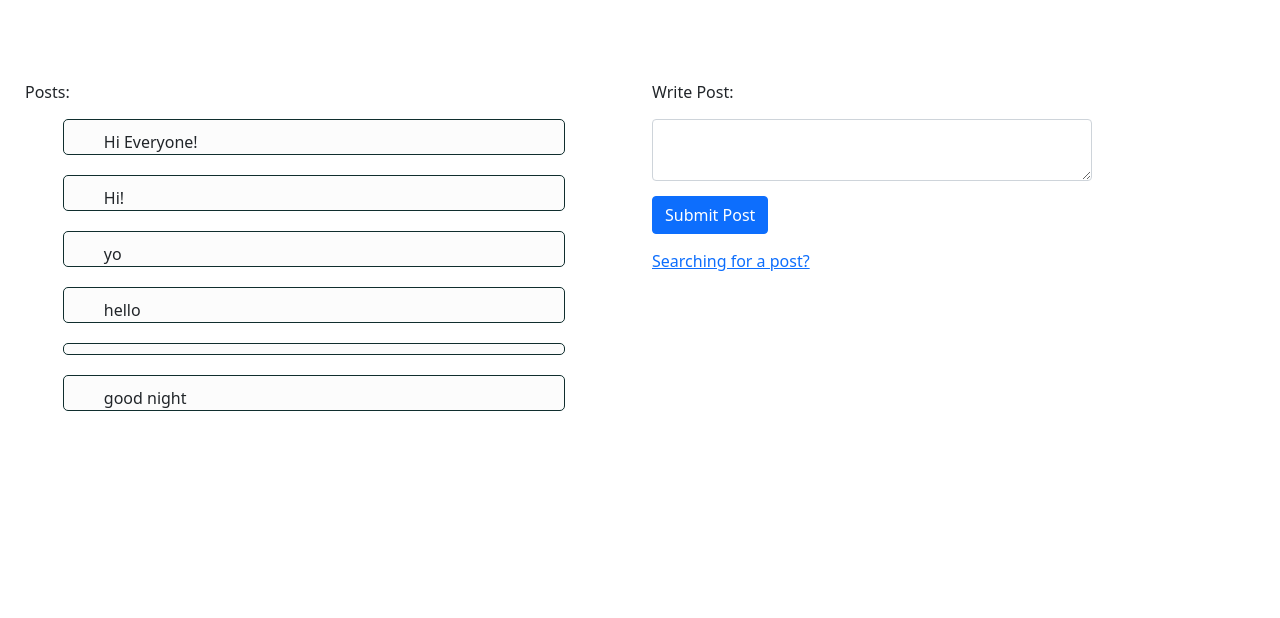
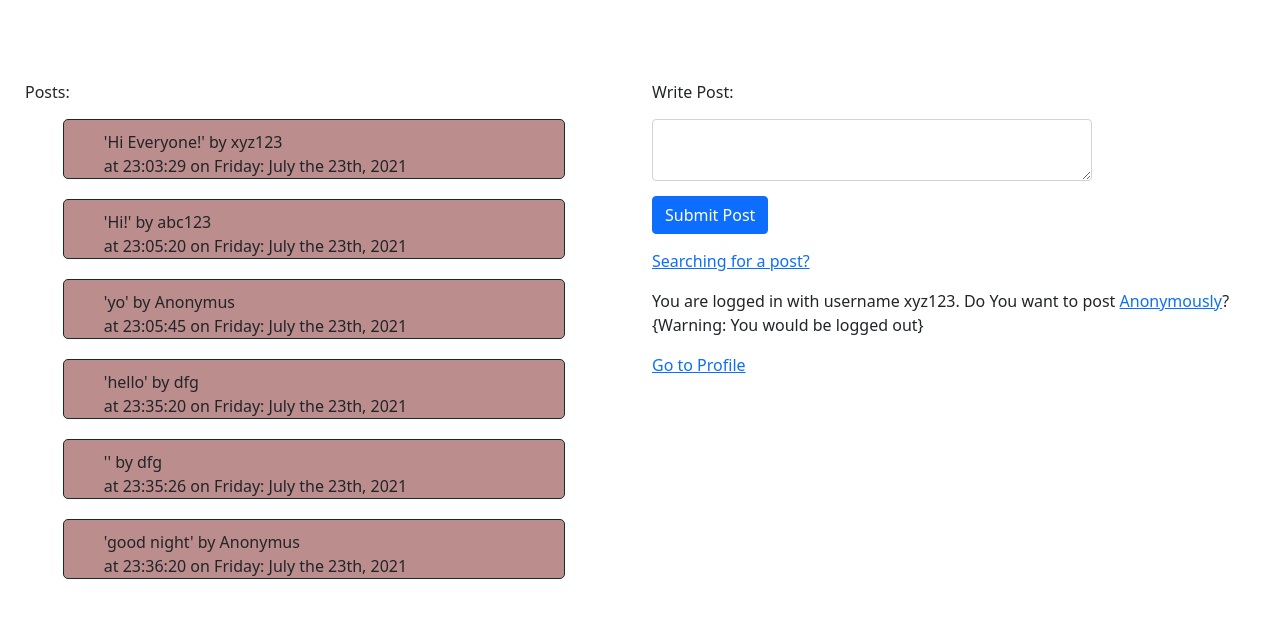
Before and after one commit to Saumya8/XSS-Vunerable-Board, a Flask app: page /posts in a window 1280 px wide. Shown: the top 618 px of the page. Run offline with Flask 2, Linux system fonts and the light colour scheme; a user stored in the database is signed in; data comes from the database, SQL or seed files in the repository; both versions use the stored data as it was after the commit.

Commit message:
Linked search engine with Database

```diff
--- a/ajax/app.py
+++ b/ajax/app.py
@@ -1,7 +1,9 @@
 #from db import add_user
 from flask import Flask, render_template, request, url_for,redirect, flash, Response
 import db
+import re
 import sqlite3
+import datetime
 from werkzeug.security import generate_password_hash, check_password_hash
 from flask_login import LoginManager, UserMixin, login_required, login_user, logout_user, current_user
 #from forms import LoginForm
@@ -15,16 +17,41 @@ app.config['SECRET_KEY'] = SECRET_KEY
 login_manager = LoginManager(app)
 login_manager.login_view = "login"
 
+def search_posts(input_query):
+    posts = db.get_posts();
+    result = []
+    for (post, username, time) in posts:
+        if re.search(text_str(input_query), text_str(post)) or re.search(text_str(input_query),text_str(username)):
+            result.append([post, username, time])
+    return result
+
+def text_str(input):
+    return str(input).lower()
+
 @app.route("/")
 def search():
     input_query=request.args.get('input')
-    return render_template('search.html', search_query=input_query)
+    result = search_posts(input_query)
+    if result == []:
+        return render_template('search.html', search_query=input_query, result =None)
+
+    print("got some matches")
+    return render_template('search.html', search_query=input_query, result=result)
+        #redirect(url_for())
+
+#@app.route("/results")
 
 
 @app.route("/posts", methods=['GET', 'POST'])
 def c():
-    if request.method == 'POST':
-        db.add_post(request.form['post'])
+    if request.method == 'POST' and request.form['post'] is not None:
+        if current_user.is_authenticated:
+            username = current_user.email
+        else:
+            username = "Anonymus"
+        now = datetime.datetime.now()
+        time = now.strftime('%H:%M:%S on %A: %B the %dth, %Y')
+        db.add_post(request.form['post'], username, time)
     posts = db.get_posts()
     return render_template('posts.html',posts=posts)
 
@@ -101,6 +128,8 @@ def logout():
 def signup():
     print("start signup")
     if request.method == 'POST':
+        #if current_user.is_authenticated:
+        db.connect_db()
         #creating a default email for non-null
         email = "S"; password ="S"; print("input start")
         email = request.form['username']
@@ -136,6 +165,7 @@ def login():
         return redirect(url_for('search'))
 
     if request.method == 'POST':
+        db.connect_db()
         print("take input")
         email = request.form['username']
         password = request.form['password']
@@ -164,8 +194,8 @@ def login():
                 login_user(Us, remember=remember)
                 print("login Successfull")
                 Umail = list({email})[0].split('@')[0]
-                flash('Logged in successfully '+Umail)
-                redirect(url_for('search'))
+                flash('Logged in successfully '+ Umail)
+                return redirect(url_for('success'))
             else:
                 print("login unsuccessfull")
                 flash('Login Unsuccessfull. Wrong password')
--- a/ajax/db.py
+++ b/ajax/db.py
@@ -5,7 +5,7 @@ import sqlite3
 def connect_db():
     db = sqlite3.connect('database.db')
     db.cursor().execute('CREATE TABLE IF NOT EXISTS posts '
-                        '(id INTEGER PRIMARY KEY, post TEXT)')
+                        '(id INTEGER PRIMARY KEY, post TEXT, username Text, time TEXT)')
     db.cursor().execute('CREATE TABLE IF NOT EXISTS users '
                         '(user_id INTEGER PRIMARY KEY AUTOINCREMENT,email TEXT not null, password TEXT not null)')
     print("Opened database successfully")
@@ -15,18 +15,18 @@ def connect_db():
     return db
 
 
-def add_post(post):
+def add_post(post, username, time):
     db = connect_db()
-    db.cursor().execute('INSERT INTO posts (post) VALUES (?)', (post,))
+    db.cursor().execute('INSERT INTO posts (post, username, time) VALUES (?, ?, ?)', (post,username, time))
     db.commit()
 
 
 def get_posts():
     db = connect_db()
     results = []
-    get_all_query = 'SELECT post FROM posts'
-    for (post,) in db.cursor().execute(get_all_query).fetchall():
-            results.append(post)
+    get_all_query = 'SELECT post, username, time FROM posts'
+    for (post,username, time) in db.cursor().execute(get_all_query).fetchall():
+            results.append([post, username, time])
     return results
 
 #DB function already added in
--- a/ajax/static/css/styles_post.css
+++ b/ajax/static/css/styles_post.css
@@ -25,7 +25,7 @@
 
 #post {
     border: 1px solid rgba(16, 46, 46, 1);
-    background-color: rgba(252, 252, 252, 0.973);
+    background-color: rgba(187, 138, 138, 0.973);
     border-radius: 5px;
     padding-left: 40px;
     padding-right: 30px;
--- a/ajax/templates/posts.html
+++ b/ajax/templates/posts.html
@@ -14,9 +14,12 @@
   <div class="row">
     <div class="col" id="posts">
       <label id="la">Posts: </label>
-      {% for post in posts %}
+      {% for (post, username, time) in posts %}
       <div>
-        <p id="post">{{ post }}</p>
+        <p id="post">
+          '{{ post }}' by {{username}}
+          <br>at {{time}}
+        </p>
       </div>
       {% endfor %}
     </div>
@@ -26,7 +29,15 @@
         <textarea class="form-control ml-1 shadow-none textarea" id="ta" name="post"></textarea>
         <input type="submit" value="Submit Post" class="btn btn-primary" id="btn" />
       </form>
-      <a href="/">Searching for a post?</a>
+      <p><a href="/">Searching for a post?</a></p>
+      {% if current_user.is_authenticated %}
+      <p>You are logged in with username {{current_user.email}}. Do You want to post <a href="/logout">Anonymously</a>?
+        <br>{Warning: You would be logged out}<p>
+      <a href="/profile">Go to Profile</a>
+      {% else %}
+      <p>You are posting Anonymously. Would you like to <a href="/login">Login</a> or <a href="/signup">Register</a></p>
+
+    {% endif %}
     </div>
   </div>
     <script src="https://cdn.jsdelivr.net/npm/bootstrap@5.0.2/dist/js/bootstrap.bundle.min.js" integrity="sha384-MrcW6ZMFYlzcLA8Nl+NtUVF0sA7MsXsP1UyJoMp4YLEuNSfAP+JcXn/tWtIaxVXM" crossorigin="anonymous"></script>
--- a/ajax/templates/profile.html
+++ b/ajax/templates/profile.html
@@ -24,7 +24,7 @@
 
 
     <div>
-        <h2>User Authenticated. Hi {{ current_user.email }}!</h2>
+        <p>Hi {{ current_user.email }}! What do you want to do today?</p>
         <p><a id="anc" href="/">Go back to Search</a></p>
         <p><a id="anc" href="/posts">How about adding a Post?</a></p>
         <p><a id="anc" href="/logout">Do you wish to Logout?</a></p>
```
Also changed, not shown: ajax/static/css/styles.css (+12 -0 lines), ajax/templates/search.html (+15 -9 lines), ajax/templates/signup.html (+5 -2 lines), ajax/database.db.
